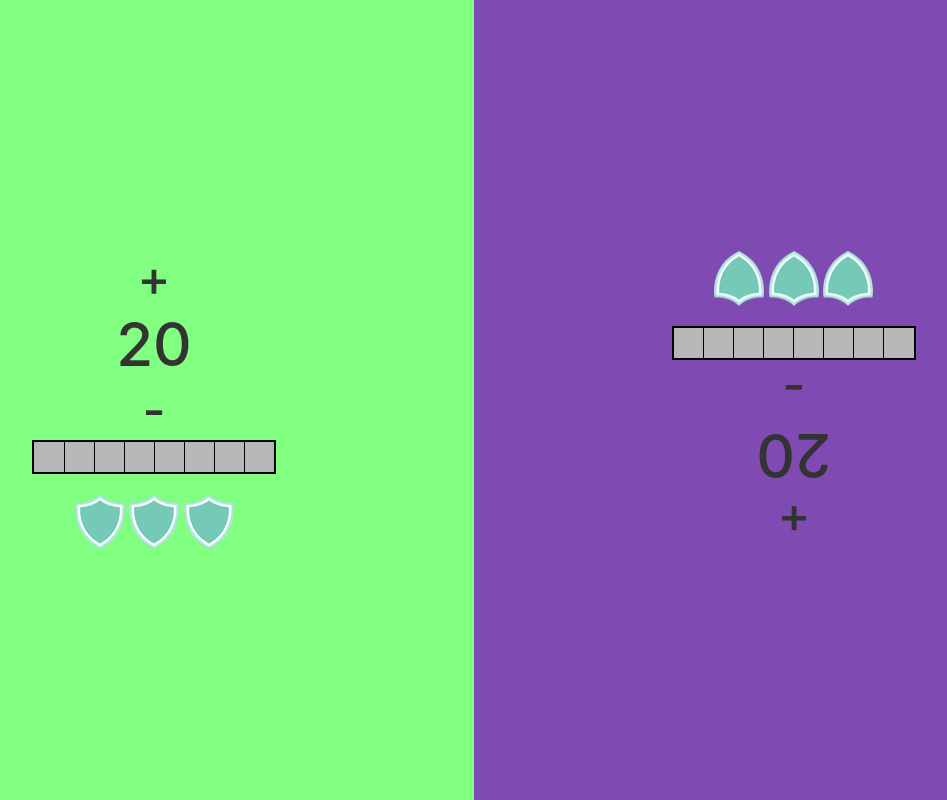
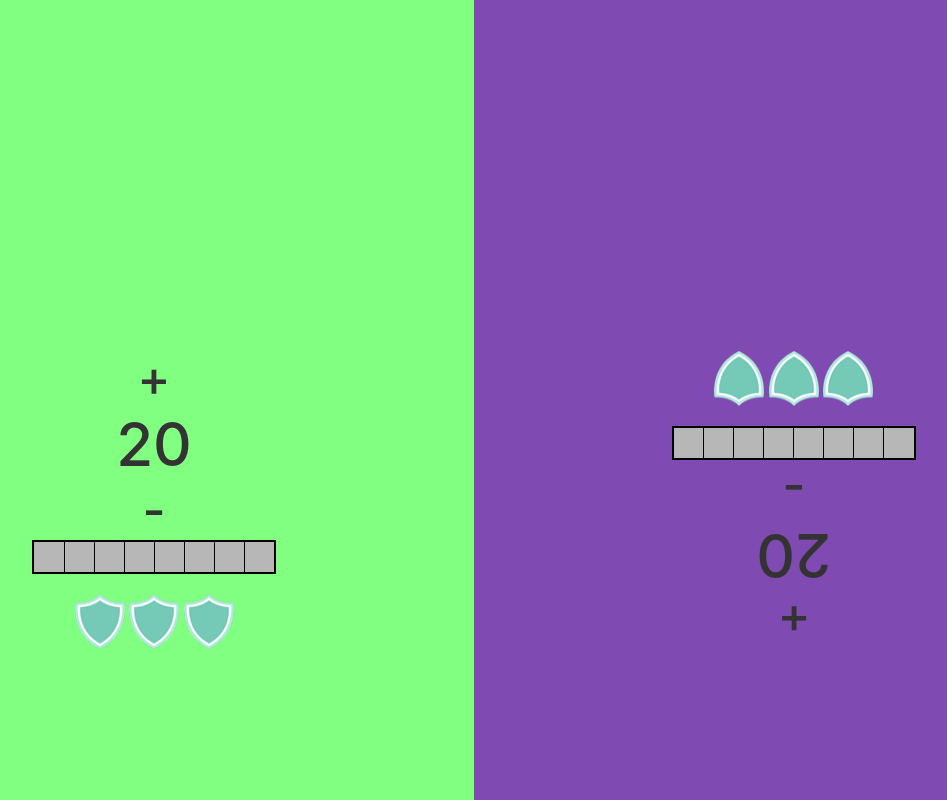
Before and after one commit to pikus420/PvZLifetap, a Svelte app: page / in a window 1280 px wide. Shown: the top 800 px of the page, without its empty margins (166-1113 px from the left). Built offline with nearby package versions, Linux system fonts and the light colour scheme.

Commit message:
Update App.svelte

```diff
--- a/src/App.svelte
+++ b/src/App.svelte
@@ -40,7 +40,7 @@
 	@media only screen and (min-width: 1000px) {
 		.plants, .zombies{
 			width: 50%;
-			height: 100vh;
+			height: max(1000px, 100vh);
 		}
 		main{
 			display: flex;
```
